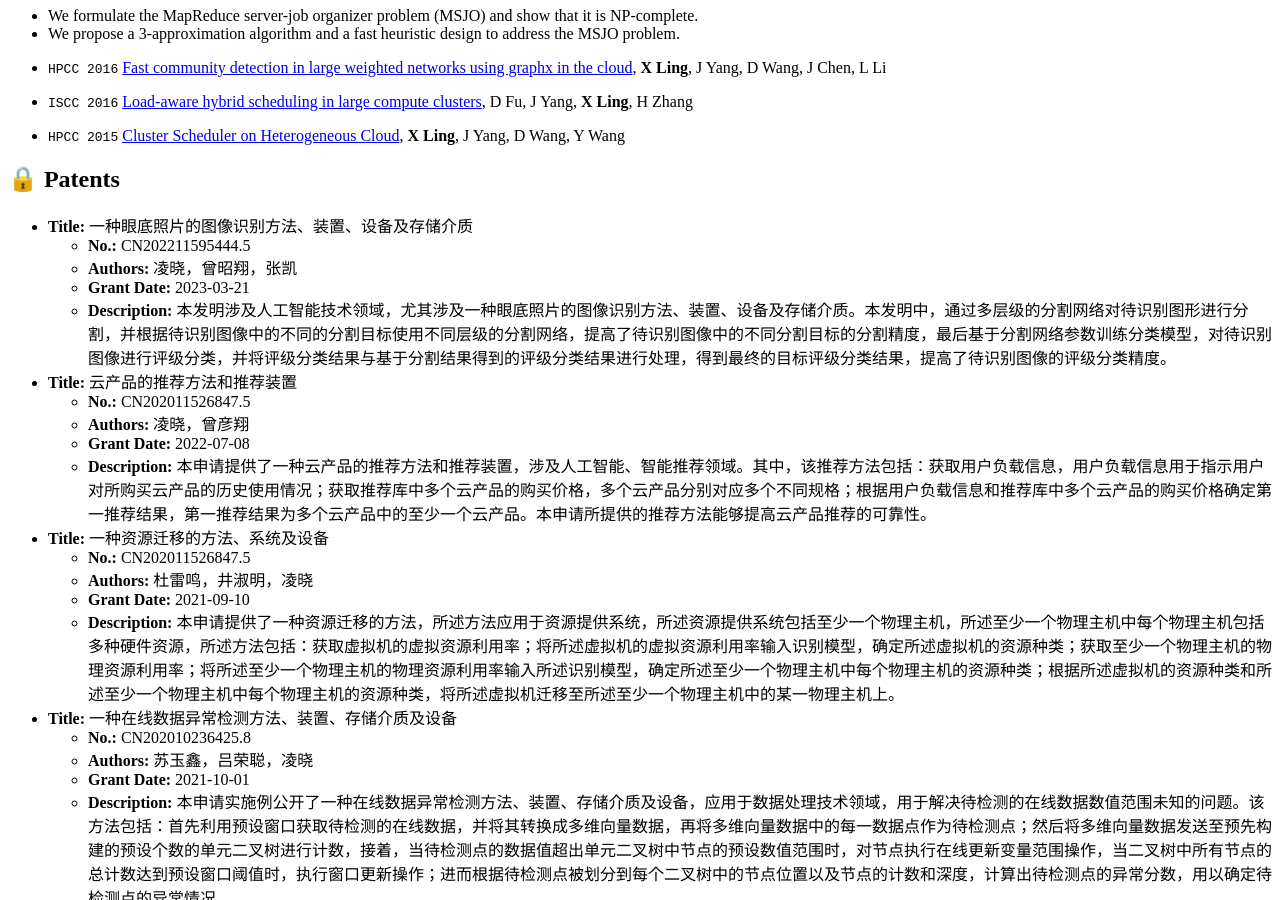
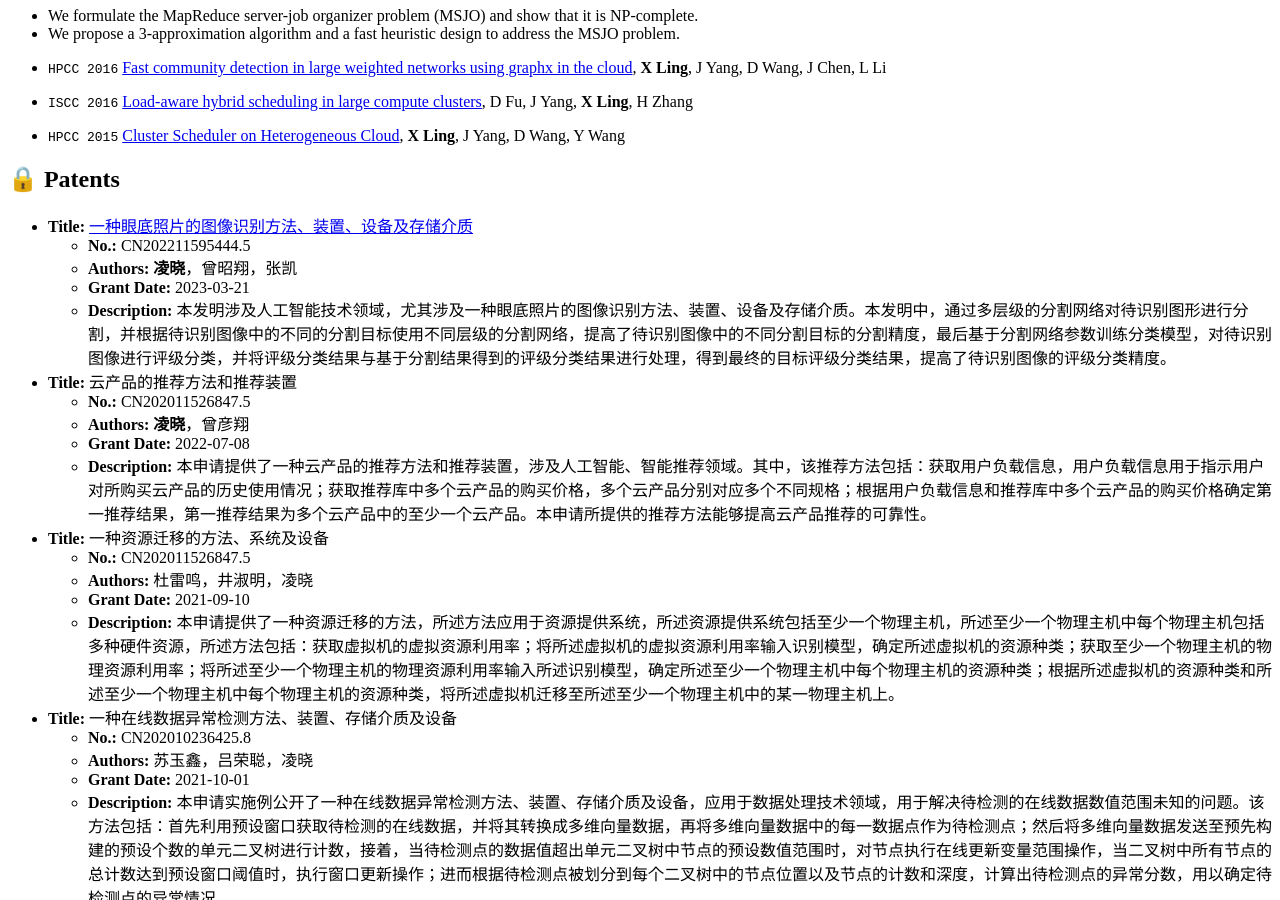
Before and after one commit to AILingXiao/AILingXiao.github.io, a Jekyll site: the page built from _pages/includes/pub.md, in a window 1280 px wide and 900 px high, scrolled down 1712 px. Built offline with Jekyll 4.4.1, drawn with Linux system fonts in a browser that asks for light colours; our own code applies the rules of GitHub Pages for plain Markdown files; some of the changed lines change nothing that is shown.

Commit message:
Update pub.md

```diff
--- a/_pages/includes/pub.md
+++ b/_pages/includes/pub.md
@@ -63,15 +63,15 @@ T Yang, J Shen, Y Su, **X Ling**, Y Yang, MR Lyu
 - `HPCC 2015` [Cluster Scheduler on Heterogeneous Cloud](https://www.researchgate.net/profile/Xiao-Ling-17/publication/304988465_Cluster_Scheduler_on_Heterogeneous_Cloud/links/577e11d608aed807ae77a9e3/Cluster-Scheduler-on-Heterogeneous-Cloud.pdf), **X Ling**, J Yang, D Wang, Y Wang
 
 ## 🔒 Patents
-- **Title:** 一种眼底照片的图像识别方法、装置、设备及存储介质
+- **Title:** [一种眼底照片的图像识别方法、装置、设备及存储介质](https://www.qcc.com/zhuanliDetail/5c12a1e9d62825f269e5d1d3565edd39.html)
   - **No.:** CN202211595444.5
-  - **Authors:** 凌晓，曾昭翔，张凯
+  - **Authors:** **凌晓**，曾昭翔，张凯
   - **Grant Date:** 2023-03-21
   - **Description:** 本发明涉及人工智能技术领域，尤其涉及一种眼底照片的图像识别方法、装置、设备及存储介质。本发明中，通过多层级的分割网络对待识别图形进行分割，并根据待识别图像中的不同的分割目标使用不同层级的分割网络，提高了待识别图像中的不同分割目标的分割精度，最后基于分割网络参数训练分类模型，对待识别图像进行评级分类，并将评级分类结果与基于分割结果得到的评级分类结果进行处理，得到最终的目标评级分类结果，提高了待识别图像的评级分类精度。
 
 - **Title:** 云产品的推荐方法和推荐装置
   - **No.:** CN202011526847.5
-  - **Authors:** 凌晓，曾彦翔
+  - **Authors:** **凌晓**，曾彦翔
   - **Grant Date:** 2022-07-08
   - **Description:** 本申请提供了一种云产品的推荐方法和推荐装置，涉及人工智能、智能推荐领域。其中，该推荐方法包括：获取用户负载信息，用户负载信息用于指示用户对所购买云产品的历史使用情况；获取推荐库中多个云产品的购买价格，多个云产品分别对应多个不同规格；根据用户负载信息和推荐库中多个云产品的购买价格确定第一推荐结果，第一推荐结果为多个云产品中的至少一个云产品。本申请所提供的推荐方法能够提高云产品推荐的可靠性。
 
```
